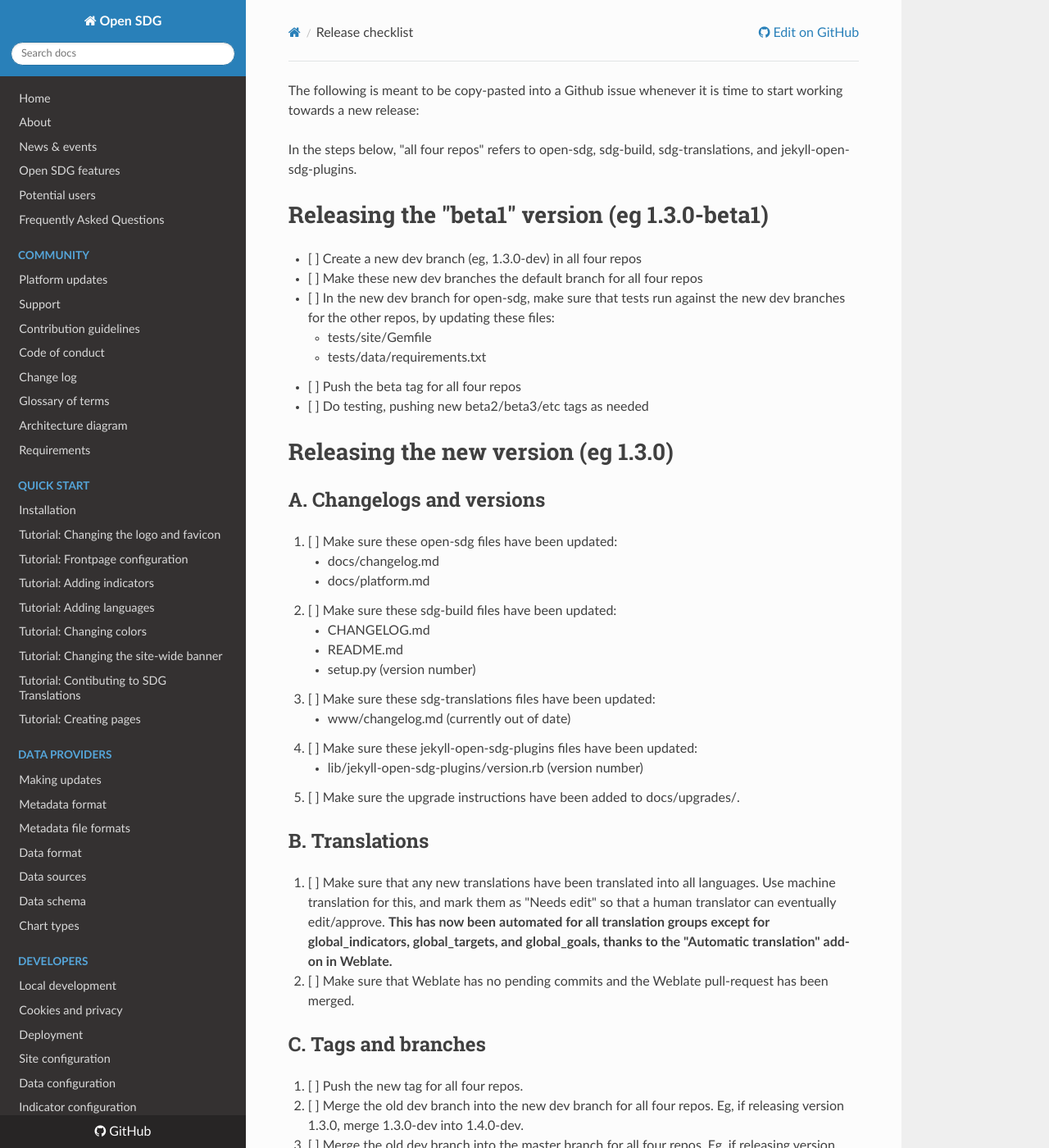
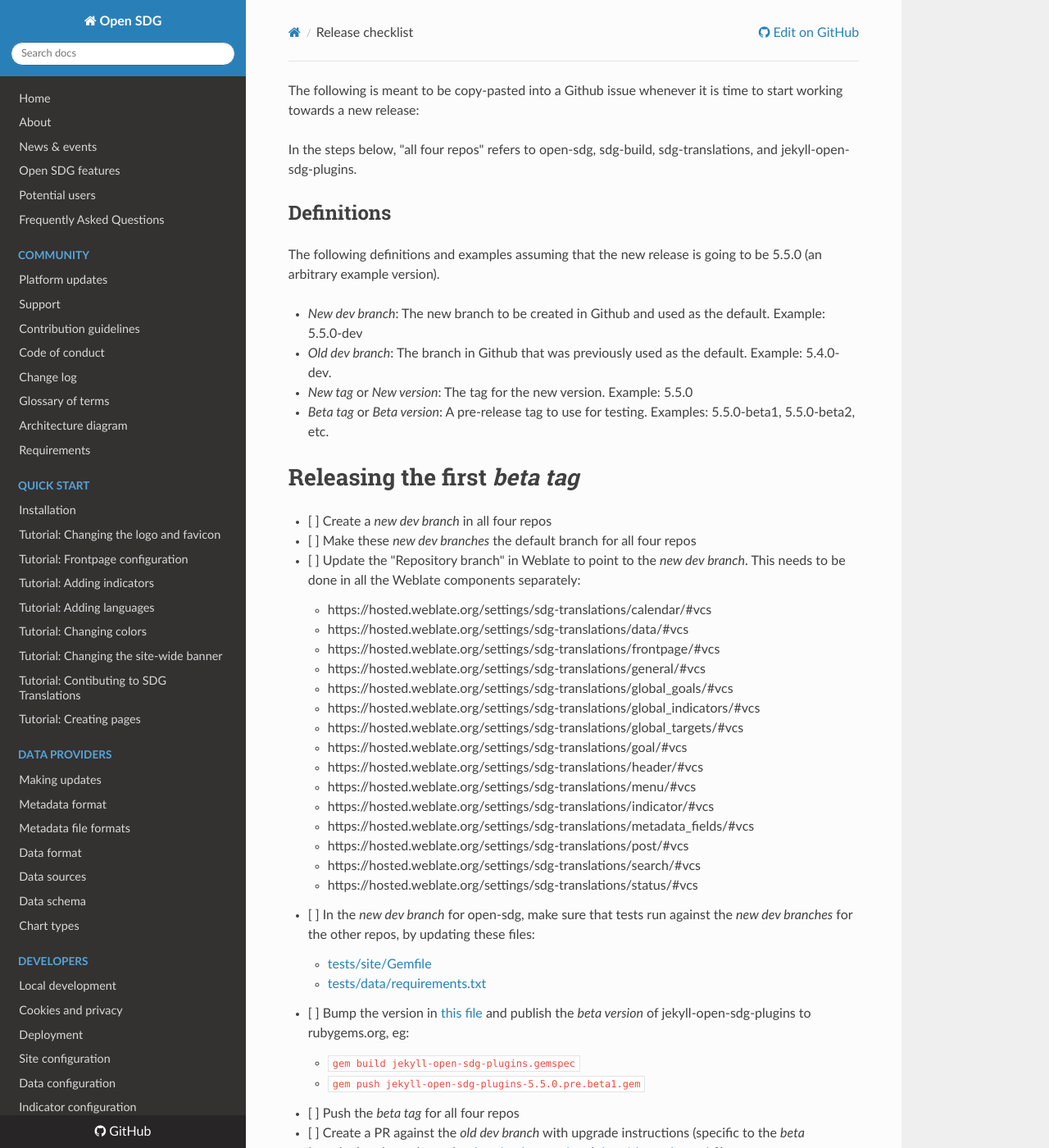
Before and after one commit to open-sdg/open-sdg, an MkDocs documentation site: the page built from docs/release-checklist.md, in a window 1280 px wide and 1400 px high. Shown: the whole window at 82% size. Built offline with MkDocs 1.6.1, drawn with Linux system fonts in a browser that asks for light colours; nearby versions of some CDN libraries; some of the changed text lies outside the part shown.

Commit message:
Update release-checklist.md

```diff
--- a/docs/release-checklist.md
+++ b/docs/release-checklist.md
@@ -2,32 +2,61 @@
 
 In the steps below, "all four repos" refers to open-sdg, sdg-build, sdg-translations, and jekyll-open-sdg-plugins.
 
-# Releasing the "beta1" version (eg 1.3.0-beta1)
+## Definitions
 
-* [ ] Create a new dev branch (eg, 1.3.0-dev) in all four repos
-* [ ] Make these new dev branches the default branch for all four repos
-* [ ] In the new dev branch for open-sdg, make sure that tests run against the new dev branches for the other repos, by updating these files:
-     * tests/site/Gemfile
-     * tests/data/requirements.txt
-* [ ] Push the beta tag for all four repos
-* [ ] Do testing, pushing new beta2/beta3/etc tags as needed
+The following definitions and examples assuming that the new release is going to be 5.5.0 (an arbitrary example version).
 
-# Releasing the new version (eg 1.3.0)
+* *New dev branch*: The new branch to be created in Github and used as the default. Example: 5.5.0-dev
+* *Old dev branch*: The branch in Github that was previously used as the default. Example: 5.4.0-dev.
+* *New tag* or *New version*: The tag for the new version. Example: 5.5.0
+* *Beta tag* or *Beta version*: A pre-release tag to use for testing. Examples: 5.5.0-beta1, 5.5.0-beta2, etc.
+
+# Releasing the first *beta tag*
+
+* [ ] Create a *new dev branch* in all four repos
+* [ ] Make these *new dev branches* the default branch for all four repos
+* [ ] Update the "Repository branch" in Weblate to point to the *new dev branch*. This needs to be done in all the Weblate components separately:
+    * https://hosted.weblate.org/settings/sdg-translations/calendar/#vcs
+    * https://hosted.weblate.org/settings/sdg-translations/data/#vcs
+    * https://hosted.weblate.org/settings/sdg-translations/frontpage/#vcs
+    * https://hosted.weblate.org/settings/sdg-translations/general/#vcs
+    * https://hosted.weblate.org/settings/sdg-translations/global_goals/#vcs
+    * https://hosted.weblate.org/settings/sdg-translations/global_indicators/#vcs
+    * https://hosted.weblate.org/settings/sdg-translations/global_targets/#vcs
+    * https://hosted.weblate.org/settings/sdg-translations/goal/#vcs
+    * https://hosted.weblate.org/settings/sdg-translations/header/#vcs
+    * https://hosted.weblate.org/settings/sdg-translations/menu/#vcs
+    * https://hosted.weblate.org/settings/sdg-translations/indicator/#vcs
+    * https://hosted.weblate.org/settings/sdg-translations/metadata_fields/#vcs
+    * https://hosted.weblate.org/settings/sdg-translations/post/#vcs
+    * https://hosted.weblate.org/settings/sdg-translations/search/#vcs
+    * https://hosted.weblate.org/settings/sdg-translations/status/#vcs
+* [ ] In the *new dev branch* for open-sdg, make sure that tests run against the *new dev branches* for the other repos, by updating these files:
+     * [tests/site/Gemfile](https://github.com/open-sdg/open-sdg/blob/HEAD/tests/site/Gemfile)
+     * [tests/data/requirements.txt](https://github.com/open-sdg/open-sdg/blob/HEAD/tests/data/requirements.txt)
+* [ ] Bump the version in [this file](https://github.com/open-sdg/jekyll-open-sdg-plugins/blob/HEAD/lib/jekyll-open-sdg-plugins/version.rb) and publish the *beta version* of jekyll-open-sdg-plugins to rubygems.org, eg:
+    * `gem build jekyll-open-sdg-plugins.gemspec`
+    * `gem push jekyll-open-sdg-plugins-5.5.0.pre.beta1.gem`
+* [ ] Push the *beta tag* for all four repos
+* [ ] Create a PR against the *old dev branch* with upgrade instructions (specific to the *beta branches*) and tweaks to the [docs/updates.md](https://github.com/open-sdg/open-sdg/blob/HEAD/docs/updates.md) and [docs/changelog.md](https://github.com/open-sdg/open-sdg/blob/HEAD/docs/changelog.md) files.
+* [ ] Do testing, pushing new *beta tags* (eg, beta2, beta3, etc.) as needed
+
+# Releasing the *new version*
 
 ## A. Changelogs and versions
 
 1. [ ] Make sure these open-sdg files have been updated:
-    * docs/changelog.md
-    * docs/platform.md
+    * [docs/changelog.md](https://github.com/open-sdg/open-sdg/blob/HEAD/docs/changelog.md)
+    * [docs/updates.md](https://github.com/open-sdg/open-sdg/blob/HEAD/docs/updates.md)
 2. [ ] Make sure these sdg-build files have been updated:
-    * CHANGELOG.md
-    * README.md
-    * setup.py (version number)
+    * [CHANGELOG.md](https://github.com/open-sdg/sdg-build/blob/HEAD/CHANGELOG.md)
+    * [README.md](https://github.com/open-sdg/sdg-build/blob/HEAD/README.md)
+    * [setup.py](https://github.com/open-sdg/sdg-build/blob/HEAD/setup.py) (version number)
 3. [ ] Make sure these sdg-translations files have been updated:
-    * www/changelog.md (currently out of date)
+    * [www/changelog.md](https://github.com/open-sdg/sdg-translations/blob/HEAD/www/changelog.md)
 4. [ ] Make sure these jekyll-open-sdg-plugins files have been updated:
-    * lib/jekyll-open-sdg-plugins/version.rb (version number)
-5. [ ] Make sure the upgrade instructions have been added to docs/upgrades/.
+    * [lib/jekyll-open-sdg-plugins/version.rb](https://github.com/open-sdg/jekyll-open-sdg-plugins/blob/HEAD/lib/jekyll-open-sdg-plugins/version.rb) (version number)
+5. [ ] Make sure the upgrade instructions have been added to [docs/upgrades/](https://github.com/open-sdg/open-sdg/tree/HEAD/docs/upgrades).
 
 ## B. Translations
 
@@ -36,32 +65,35 @@
 
 ## C. Tags and branches
 
-1. [ ] Push the new tag for all four repos.
-2. [ ] Merge the old dev branch into the new dev branch for all four repos. Eg, if releasing version 1.3.0, merge 1.3.0-dev into 1.4.0-dev.
-3. [ ] Merge the old dev branch into the master branch for all four repos. Eg, if releasing version 1.3.0, merge 1.3.0-dev into master.
+1. [ ] Push the *new tag* for all four repos.
+2. [ ] Merge the *old dev branch* into the *new dev branch* for all four repos.
+3. [ ] Merge the *old dev branch* into the master branch for all four repos.
 
 ## D. Packages
 
-1. [ ] Build ("gem build") and push ("gem push") the jekyll-open-sdg-plugins gem to rubygems.org
+1. [ ] Build ("gem build") and push ("gem push") the jekyll-open-sdg-plugins gem to rubygems.org. For example:
+    * `gem build jekyll-open-sdg-plugins.gemspec`
+    * `gem push jekyll-open-sdg-plugins-5.5.0.gem`
 2. (Not implemented yet) Publish sdg-build to pypi.org.
 
 ## E. Starter repositories
 
-1. [ ] Update the open-sdg-data-starter to point to the new tags, by updating these files:
+1. [ ] Update the open-sdg-data-starter to point to the *new tags*, by updating these files:
     * https://github.com/open-sdg/open-sdg-data-starter/blob/develop/config_data.yml
     * https://github.com/open-sdg/open-sdg-data-starter/blob/develop/scripts/requirements.txt
-2. [ ] Update the open-sdg-site-starter to point to the new tags, by updating these files:
+2. [ ] Update the open-sdg-site-starter to point to the *new tags*, by updating these files:
     * https://github.com/open-sdg/open-sdg-site-starter/blob/develop/_config.yml
     * https://github.com/open-sdg/open-sdg-site-starter/blob/develop/Gemfile
-3. [ ] Update the open-sdg-simple-starter to point to the new tags, by updating these files:
+3. [ ] Update the open-sdg-simple-starter to point to the *new tags*, by updating these files:
     * https://github.com/open-sdg/open-sdg-simple-starter/blob/develop/Gemfile
     * https://github.com/open-sdg/open-sdg-simple-starter/blob/develop/requirements.txt
-    * https://github.com/open-sdg/open-sdg-simple-starter/blob/develop/config_site.yml
+    * https://github.com/open-sdg/open-sdg-simple-starter/blob/develop/_config.yml
     * https://github.com/open-sdg/open-sdg-simple-starter/blob/develop/config_data.yml
 4. [ ] If this release contains any "recommended but optional" features, configure them in the starter repos as needed.
 
 ## F. Outreach
 
-1. [ ] Create a release video
-2. [ ] Create a post on open-sdg.org
-3. [ ] Social media announcements
+1. [ ] Create "Releases" in Github for all 4 projects. Copy the text of changelogs (when available) for the content of the Github releases.
+2. [ ] Create a release video
+3. [ ] Create a post on open-sdg.org
+4. [ ] Social media announcements
```
